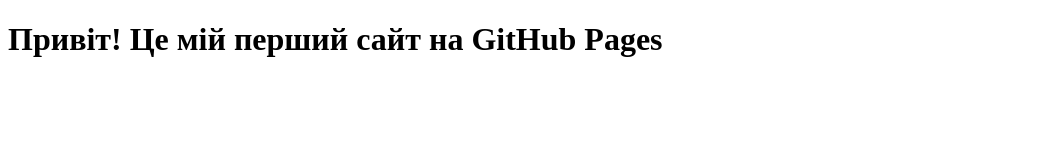
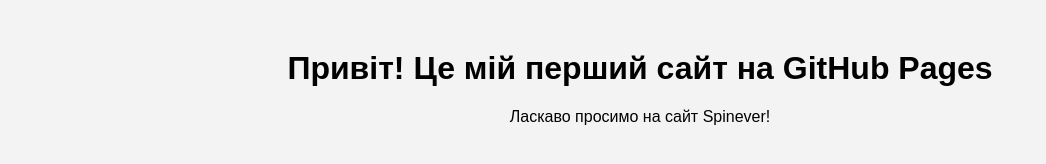
Before and after one commit to Myroslava-D/spinever.github.io, a plain HTML site: page index.html in a window 1280 px wide. Shown: the whole page, without its empty margins (0-1046 px from the left). Drawn offline with Linux system fonts and the light colour scheme.

Commit message:
Update index.html
Signed-off-by: Myroslava-D <myroslavadiachenko@gmail.com>

```diff
--- a/index.html
+++ b/index.html
@@ -3,8 +3,10 @@
 <head>
   <meta charset="UTF-8">
   <title>Spinever</title>
+  <link rel="stylesheet" href="style.css">
 </head>
 <body>
   <h1>Привіт! Це мій перший сайт на GitHub Pages</h1>
+  <p>Ласкаво просимо на сайт Spinever!</p>
 </body>
 </html>
```
